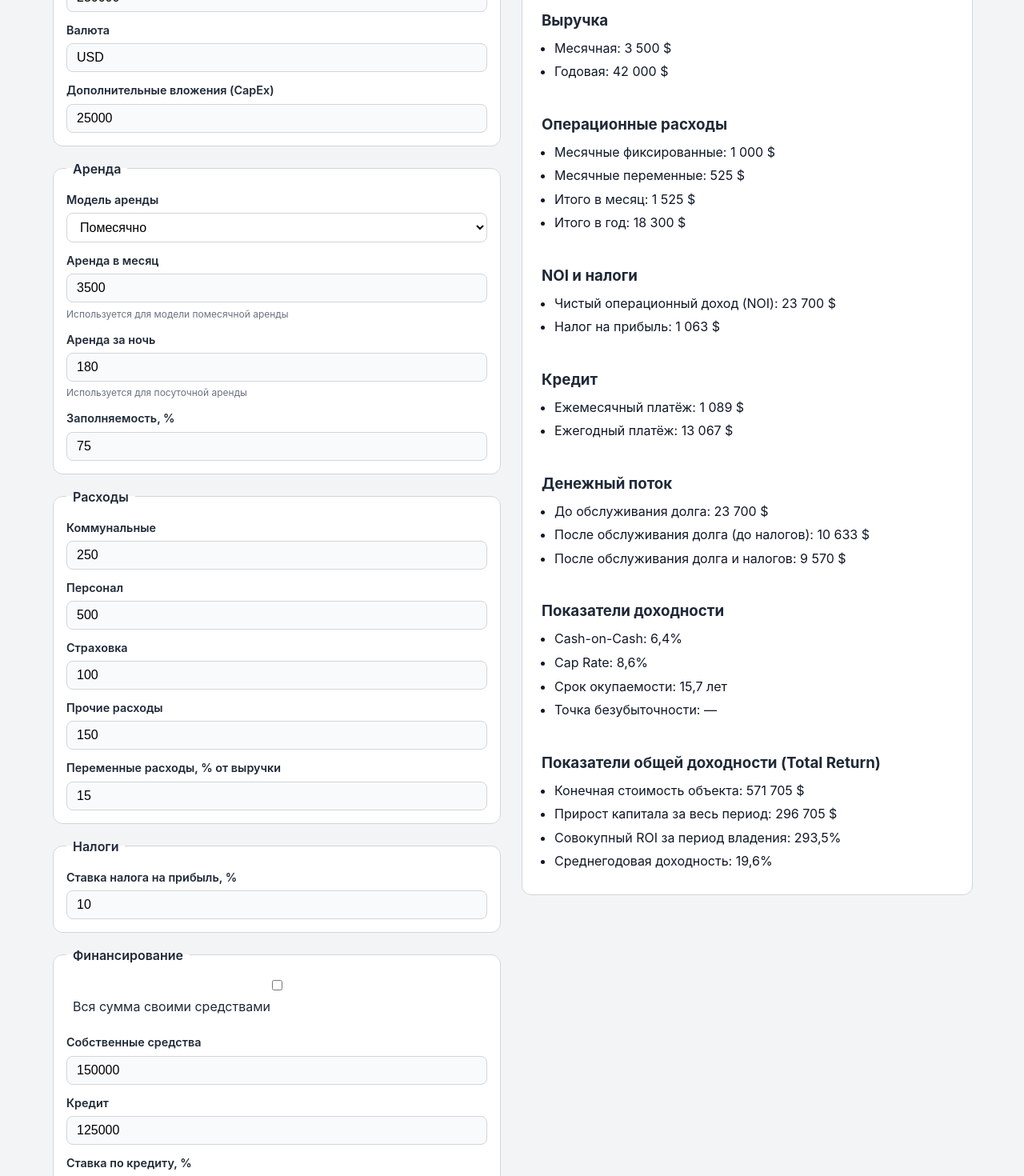
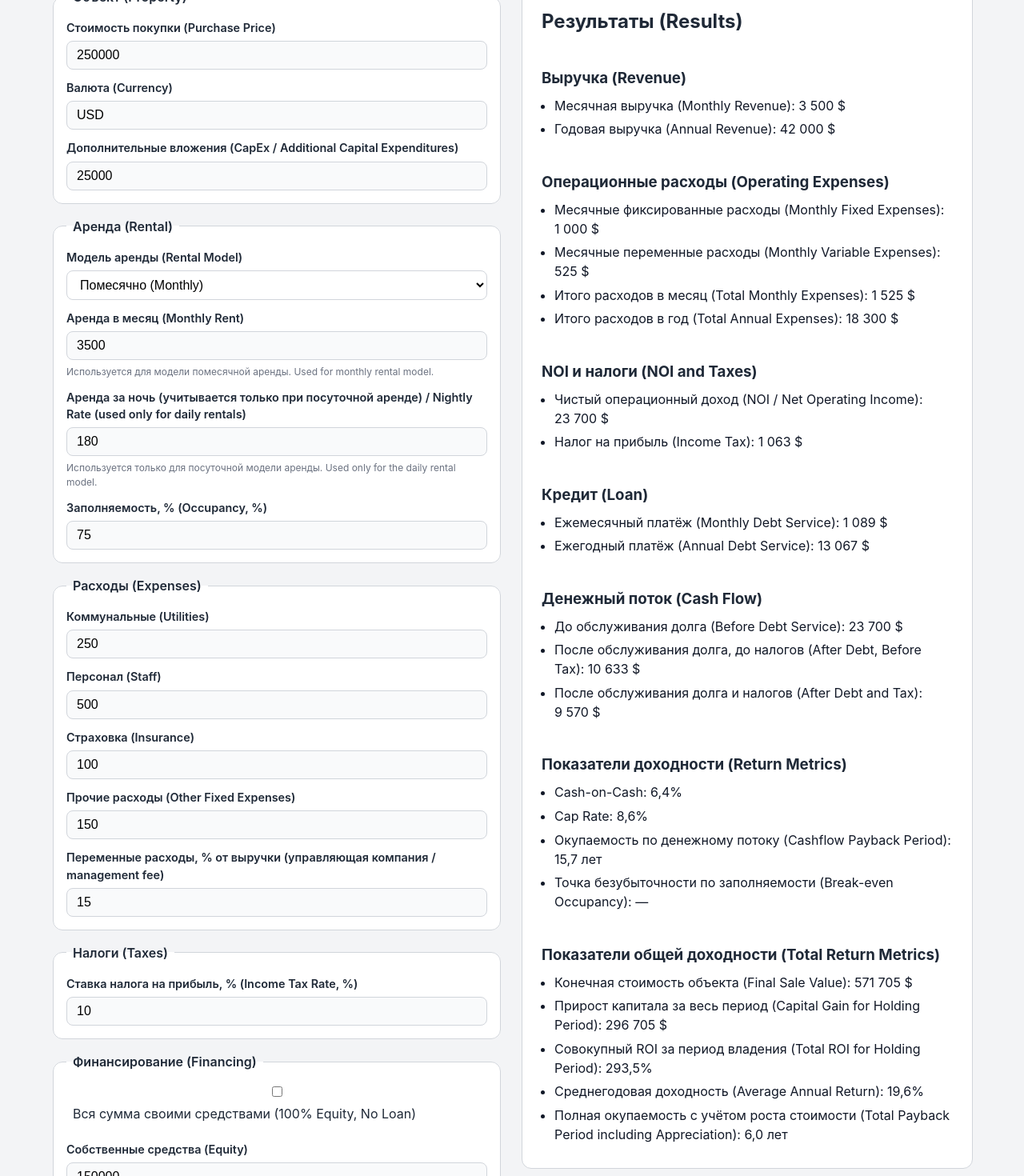
Before and after one commit to inexabali-blip/calculator-nedvizhimosti, a React (Vite) app: page / in a window 1280 px wide. Shown: the part 240-1710 px from the top of the page at 80% size. Built offline with nearby package versions, Linux system fonts and the light colour scheme.

Commit message:
Update payback metrics, add Total Payback and RU+EN labels

```diff
--- a/src/calculations/rentalCalculator.ts
+++ b/src/calculations/rentalCalculator.ts
@@ -104,7 +104,7 @@ export const calculateResults = (inputs: CalculatorInputs): CalculatorResults =>
   const cashOnCash =
     equity > 0 ? (annualAfterDebtAndTax / equity) * 100 : 0;
 
-  // Срок окупаемости по equity (в годах)
+  // Срок окупаемости по equity (в годах) — только по денежному потоку
   const paybackPeriodYears =
     annualAfterDebtAndTax > 0 && equity > 0
       ? equity / annualAfterDebtAndTax
@@ -140,17 +140,18 @@ export const calculateResults = (inputs: CalculatorInputs): CalculatorResults =>
 
   // ---------- 8. TOTAL RETURN / СОВОКУПНЫЙ ROI ----------
 
-  // Берём срок владения и ставку удорожания из projection,
-  // если их ещё нет в форме — можно временно задать дефолты
+  // Берём срок владения и ставку удорожания из projection
   const holdingPeriodYears = safeNumber(projection?.holdingPeriodYears ?? 15);
   const annualAppreciationRate = safeNumber(projection?.annualAppreciationRate ?? 5); // % в год
 
   // За базовую стоимость берём totalPurchase (цена объекта + CapEx)
   const initialValue = totalPurchase;
 
+  const appreciationRateDecimal = annualAppreciationRate / 100;
+
   const finalSaleValue =
     initialValue > 0
-      ? initialValue * Math.pow(1 + annualAppreciationRate / 100, holdingPeriodYears)
+      ? initialValue * Math.pow(1 + appreciationRateDecimal, holdingPeriodYears)
       : 0;
 
   const capitalGain = finalSaleValue - initialValue;
@@ -165,11 +166,31 @@ export const calculateResults = (inputs: CalculatorInputs): CalculatorResults =>
   const annualizedReturn =
     holdingPeriodYears > 0 ? totalROI / holdingPeriodYears : 0;
 
+  // 🔹 Новая метрика: полная окупаемость с учётом роста стоимости (Total Payback Period)
+  let totalPaybackPeriodYears: number | null = null;
+
+  if (initialValue > 0 && equity > 0 && holdingPeriodYears > 0) {
+    for (let year = 1; year <= holdingPeriodYears; year++) {
+      const valueAtYear =
+        initialValue * Math.pow(1 + appreciationRateDecimal, year);
+      const capitalGainAtYear = valueAtYear - initialValue;
+
+      const cashflowToYear = annualAfterDebtAndTax * year;
+      const totalProfitToYear = cashflowToYear + capitalGainAtYear;
+
+      if (totalProfitToYear >= equity) {
+        totalPaybackPeriodYears = year;
+        break;
+      }
+    }
+  }
+
   const totalReturn = {
     finalSaleValue,
     capitalGain,
     totalROI,
     annualizedReturn,
+    totalPaybackPeriodYears,
   };
 
   // ---------- 9. Финальный объект ----------
@@ -181,7 +202,7 @@ export const calculateResults = (inputs: CalculatorInputs): CalculatorResults =>
     cashFlow,
     taxes: taxesAmount,
     returnMetrics,
-    totalReturn, // ← НОВЫЙ БЛОК В РЕЗУЛЬТАТАХ
+    totalReturn, // ← Total Return + полная окупаемость
   };
 
   return results;
--- a/src/components/App.tsx
+++ b/src/components/App.tsx
@@ -25,17 +25,18 @@ const App: React.FC = () => {
   return (
     <div className="container">
       <header>
-        <h1>Калькулятор доходности недвижимости</h1>
+        <h1>Калькулятор доходности недвижимости (Real Estate Investment Calculator)</h1>
         <p>
-          Изменяйте входные данные, чтобы мгновенно увидеть влияние на доходность
-          объекта.
+          Изменяйте входные данные, чтобы мгновенно увидеть влияние на доходность объекта.
+          Adjust the inputs to instantly see how they affect your property returns.
         </p>
       </header>
       <main className="layout">
         <form className="form">
-          <FormSection title="Объект">
+          {/* ОБЪЕКТ / PROPERTY */}
+          <FormSection title="Объект (Property)">
             <InputField
-              label="Стоимость покупки"
+              label="Стоимость покупки (Purchase Price)"
               value={inputs.property.purchasePrice}
               onChange={(value) =>
                 updateProperty({ purchasePrice: Number(value) })
@@ -44,13 +45,13 @@ const App: React.FC = () => {
               min={0}
             />
             <InputField
-              label="Валюта"
+              label="Валюта (Currency)"
               value={inputs.property.currency}
               onChange={handleCurrencyChange}
               type="text"
             />
             <InputField
-              label="Дополнительные вложения (CapEx)"
+              label="Дополнительные вложения (CapEx / Additional Capital Expenditures)"
               value={inputs.property.initialCapex}
               onChange={(value) =>
                 updateProperty({ initialCapex: Number(value) })
@@ -60,9 +61,12 @@ const App: React.FC = () => {
             />
           </FormSection>
 
-          <FormSection title="Аренда">
+          {/* АРЕНДА / RENTAL */}
+          <FormSection title="Аренда (Rental)">
             <label className="field">
-              <span className="field__label">Модель аренды</span>
+              <span className="field__label">
+                Модель аренды (Rental Model)
+              </span>
               <div className="field__input-wrapper">
                 <select
                   value={inputs.rental.model}
@@ -72,33 +76,36 @@ const App: React.FC = () => {
                     })
                   }
                 >
-                  <option value="monthly">Помесячно</option>
-                  <option value="daily">Посуточно</option>
+                  <option value="monthly">Помесячно (Monthly)</option>
+                  <option value="daily">Посуточно (Daily)</option>
                 </select>
               </div>
             </label>
+
             <InputField
-              label="Аренда в месяц"
+              label="Аренда в месяц (Monthly Rent)"
               value={inputs.rental.monthlyRent}
               onChange={(value) =>
                 updateRental({ monthlyRent: Number(value) })
               }
               step={100}
               min={0}
-              description="Используется для модели помесячной аренды"
+              description="Используется для модели помесячной аренды. Used for monthly rental model."
             />
+
             <InputField
-              label="Аренда за ночь"
+              label="Аренда за ночь (учитывается только при посуточной аренде) / Nightly Rate (used only for daily rentals)"
               value={inputs.rental.nightlyRent}
               onChange={(value) =>
                 updateRental({ nightlyRent: Number(value) })
               }
               step={10}
               min={0}
-              description="Используется для посуточной аренды"
+              description="Используется только для посуточной модели аренды. Used only for the daily rental model."
             />
+
             <InputField
-              label="Заполняемость, %"
+              label="Заполняемость, % (Occupancy, %)"
               value={inputs.rental.occupancy}
               onChange={(value) => updateRental({ occupancy: Number(value) })}
               step={1}
@@ -107,9 +114,10 @@ const App: React.FC = () => {
             />
           </FormSection>
 
-          <FormSection title="Расходы">
+          {/* РАСХОДЫ / EXPENSES */}
+          <FormSection title="Расходы (Expenses)">
             <InputField
-              label="Коммунальные"
+              label="Коммунальные (Utilities)"
               value={inputs.expenses.fixed.utilities}
               onChange={(value) =>
                 updateExpenses({
@@ -120,7 +128,7 @@ const App: React.FC = () => {
               min={0}
             />
             <InputField
-              label="Персонал"
+              label="Персонал (Staff)"
               value={inputs.expenses.fixed.staff}
               onChange={(value) =>
                 updateExpenses({
@@ -131,7 +139,7 @@ const App: React.FC = () => {
               min={0}
             />
             <InputField
-              label="Страховка"
+              label="Страховка (Insurance)"
               value={inputs.expenses.fixed.insurance}
               onChange={(value) =>
                 updateExpenses({
@@ -142,7 +150,7 @@ const App: React.FC = () => {
               min={0}
             />
             <InputField
-              label="Прочие расходы"
+              label="Прочие расходы (Other Fixed Expenses)"
               value={inputs.expenses.fixed.other}
               onChange={(value) =>
                 updateExpenses({
@@ -153,7 +161,7 @@ const App: React.FC = () => {
               min={0}
             />
             <InputField
-              label="Переменные расходы, % от выручки"
+              label="Переменные расходы, % от выручки (управляющая компания / management fee)"
               value={inputs.expenses.variable.revenueShare}
               onChange={(value) =>
                 updateExpenses({
@@ -169,9 +177,10 @@ const App: React.FC = () => {
             />
           </FormSection>
 
-          <FormSection title="Налоги">
+          {/* НАЛОГИ / TAXES */}
+          <FormSection title="Налоги (Taxes)">
             <InputField
-              label="Ставка налога на прибыль, %"
+              label="Ставка налога на прибыль, % (Income Tax Rate, %)"
               value={inputs.taxes.incomeTaxRate}
               onChange={(value) =>
                 updateTaxes({ incomeTaxRate: Number(value) })
@@ -182,7 +191,8 @@ const App: React.FC = () => {
             />
           </FormSection>
 
-          <FormSection title="Финансирование">
+          {/* ФИНАНСИРОВАНИЕ / FINANCING */}
+          <FormSection title="Финансирование (Financing)">
             {/* Галочка "Вся сумма своими средствами" */}
             <label className="field" style={{ marginBottom: '10px' }}>
               <input
@@ -213,11 +223,13 @@ const App: React.FC = () => {
                   }
                 }}
               />
-              <span style={{ marginLeft: 8 }}>Вся сумма своими средствами</span>
+              <span style={{ marginLeft: 8 }}>
+                Вся сумма своими средствами (100% Equity, No Loan)
+              </span>
             </label>
 
             <InputField
-              label="Собственные средства"
+              label="Собственные средства (Equity)"
               value={inputs.financing.equity}
               onChange={(value) =>
                 updateFinancing({ equity: Number(value) })
@@ -226,7 +238,7 @@ const App: React.FC = () => {
               min={0}
             />
             <InputField
-              label="Кредит"
+              label="Кредит (Loan Amount)"
               value={inputs.financing.loanAmount}
               onChange={(value) =>
                 updateFinancing({ loanAmount: Number(value) })
@@ -236,7 +248,7 @@ const App: React.FC = () => {
               disabled={isAllEquity}
             />
             <InputField
-              label="Ставка по кредиту, %"
+              label="Ставка по кредиту, % (Interest Rate, %)"
               value={inputs.financing.interestRate}
               onChange={(value) =>
                 updateFinancing({ interestRate: Number(value) })
@@ -246,7 +258,7 @@ const App: React.FC = () => {
               disabled={isAllEquity}
             />
             <InputField
-              label="Срок кредита, лет"
+              label="Срок кредита, лет (Loan Term, years)"
               value={inputs.financing.loanTermYears}
               onChange={(value) =>
                 updateFinancing({ loanTermYears: Number(value) })
@@ -257,10 +269,10 @@ const App: React.FC = () => {
             />
           </FormSection>
 
-          {/* 🔹 НОВЫЙ РАЗДЕЛ: Прогноз и рост стоимости */}
-          <FormSection title="Прогноз / Рост стоимости">
+          {/* ПРОГНОЗ / ПРОЦЕНТ РОСТА / PROJECTION */}
+          <FormSection title="Прогноз / Рост стоимости (Projection / Capital Appreciation)">
             <InputField
-              label="Срок владения, лет"
+              label="Срок владения, лет (Holding Period, years)"
               value={inputs.projection.holdingPeriodYears}
               onChange={(value) =>
                 updateProjection({ holdingPeriodYears: Number(value) })
@@ -270,7 +282,7 @@ const App: React.FC = () => {
               max={50}
             />
             <InputField
-              label="Рост стоимости объекта, % в год"
+              label="Рост стоимости объекта, % в год (Annual Appreciation Rate, %)"
               value={inputs.projection.annualAppreciationRate}
               onChange={(value) =>
                 updateProjection({
@@ -288,7 +300,7 @@ const App: React.FC = () => {
             className="reset-button"
             onClick={reset}
           >
-            Сбросить на значения по умолчанию
+            Сбросить на значения по умолчанию (Reset to Defaults)
           </button>
         </form>
         <ResultsView inputs={inputs} results={results} />
--- a/src/components/ResultsView.tsx
+++ b/src/components/ResultsView.tsx
@@ -30,7 +30,7 @@ export const ResultsView = ({ inputs, results }: ResultsViewProps) => {
   ) {
     return (
       <section className="results">
-        <h2>Результаты</h2>
+        <h2>Результаты (Results)</h2>
         <p>Недостаточно данных для расчёта (results ещё не полностью посчитан).</p>
       </section>
     );
@@ -40,95 +40,111 @@ export const ResultsView = ({ inputs, results }: ResultsViewProps) => {
 
   return (
     <section className="results">
-      <h2>Результаты</h2>
+      <h2>Результаты (Results)</h2>
       <div className="results__grid">
+        {/* Выручка / Revenue */}
         <div>
-          <h3>Выручка</h3>
+          <h3>Выручка (Revenue)</h3>
           <ul>
             <li>
-              Месячная: {formatCurrency(results.grossIncome.monthly, currency)}
+              Месячная выручка (Monthly Revenue):{' '}
+              {formatCurrency(results.grossIncome.monthly, currency)}
             </li>
             <li>
-              Годовая: {formatCurrency(results.grossIncome.annual, currency)}
+              Годовая выручка (Annual Revenue):{' '}
+              {formatCurrency(results.grossIncome.annual, currency)}
             </li>
           </ul>
         </div>
 
+        {/* Операционные расходы / Operating Expenses */}
         <div>
-          <h3>Операционные расходы</h3>
+          <h3>Операционные расходы (Operating Expenses)</h3>
           <ul>
             <li>
-              Месячные фиксированные:{' '}
+              Месячные фиксированные расходы (Monthly Fixed Expenses):{' '}
               {formatCurrency(results.operatingExpenses.monthlyFixed, currency)}
             </li>
             <li>
-              Месячные переменные:{' '}
+              Месячные переменные расходы (Monthly Variable Expenses):{' '}
               {formatCurrency(results.operatingExpenses.monthlyVariable, currency)}
             </li>
             <li>
-              Итого в месяц:{' '}
+              Итого расходов в месяц (Total Monthly Expenses):{' '}
               {formatCurrency(results.operatingExpenses.monthlyTotal, currency)}
             </li>
             <li>
-              Итого в год:{' '}
+              Итого расходов в год (Total Annual Expenses):{' '}
               {formatCurrency(results.operatingExpenses.annualTotal, currency)}
             </li>
           </ul>
         </div>
 
+        {/* NOI и налоги / NOI and Taxes */}
         <div>
-          <h3>NOI и налоги</h3>
+          <h3>NOI и налоги (NOI and Taxes)</h3>
           <ul>
             <li>
-              Чистый операционный доход (NOI): {formatCurrency(results.noi, currency)}
+              Чистый операционный доход (NOI / Net Operating Income):{' '}
+              {formatCurrency(results.noi, currency)}
             </li>
-            <li>Налог на прибыль: {formatCurrency(results.taxes, currency)}</li>
+            <li>
+              Налог на прибыль (Income Tax):{' '}
+              {formatCurrency(results.taxes, currency)}
+            </li>
           </ul>
         </div>
 
+        {/* Кредит / Loan */}
         <div>
-          <h3>Кредит</h3>
+          <h3>Кредит (Loan)</h3>
           <ul>
             <li>
-              Ежемесячный платёж:{' '}
+              Ежемесячный платёж (Monthly Debt Service):{' '}
               {formatCurrency(results.loanPayments.monthly, currency)}
             </li>
             <li>
-              Ежегодный платёж:{' '}
+              Ежегодный платёж (Annual Debt Service):{' '}
               {formatCurrency(results.loanPayments.annual, currency)}
             </li>
           </ul>
         </div>
 
+        {/* Денежный поток / Cash Flow */}
         <div>
-          <h3>Денежный поток</h3>
+          <h3>Денежный поток (Cash Flow)</h3>
           <ul>
             <li>
-              До обслуживания долга:{' '}
+              До обслуживания долга (Before Debt Service):{' '}
               {formatCurrency(results.cashFlow.annualBeforeDebt, currency)}
             </li>
             <li>
-              После обслуживания долга (до налогов):{' '}
+              После обслуживания долга, до налогов (After Debt, Before Tax):{' '}
               {formatCurrency(results.cashFlow.annualAfterDebtBeforeTax, currency)}
             </li>
             <li>
-              После обслуживания долга и налогов:{' '}
+              После обслуживания долга и налогов (After Debt and Tax):{' '}
               {formatCurrency(results.cashFlow.annualAfterDebtAndTax, currency)}
             </li>
           </ul>
         </div>
 
+        {/* Показатели доходности / Return Metrics */}
         <div>
-          <h3>Показатели доходности</h3>
+          <h3>Показатели доходности (Return Metrics)</h3>
           <ul>
-            <li>Cash-on-Cash: {formatPercent(results.returnMetrics.cashOnCash)}</li>
-            <li>Cap Rate: {formatPercent(results.returnMetrics.capRate)}</li>
             <li>
-              Срок окупаемости:{' '}
+              Cash-on-Cash: {formatPercent(results.returnMetrics.cashOnCash)}
+            </li>
+            <li>
+              Cap Rate: {formatPercent(results.returnMetrics.capRate)}
+            </li>
+            <li>
+              Окупаемость по денежному потоку (Cashflow Payback Period):{' '}
               {formatPayback(results.returnMetrics.paybackPeriodYears)}
             </li>
             <li>
-              Точка безубыточности:{' '}
+              Точка безубыточности по заполняемости (Break-even Occupancy):{' '}
               {results.returnMetrics.breakEvenOccupancy !== null
                 ? formatPercent(results.returnMetrics.breakEvenOccupancy)
                 : '—'}
@@ -136,25 +152,30 @@ export const ResultsView = ({ inputs, results }: ResultsViewProps) => {
           </ul>
         </div>
 
-        {/* 🔹 НОВЫЙ БЛОК: Общая доходность / Total Return */}
+        {/* Общая доходность / Total Return */}
         <div>
-          <h3>Показатели общей доходности (Total Return)</h3>
+          <h3>Показатели общей доходности (Total Return Metrics)</h3>
           <ul>
             <li>
-              Конечная стоимость объекта:{' '}
+              Конечная стоимость объекта (Final Sale Value):{' '}
               {formatCurrency(totalReturn.finalSaleValue, currency)}
             </li>
             <li>
-              Прирост капитала за весь период:{' '}
+              Прирост капитала за весь период (Capital Gain for Holding Period):{' '}
               {formatCurrency(totalReturn.capitalGain, currency)}
             </li>
             <li>
-              Совокупный ROI за период владения:{' '}
+              Совокупный ROI за период владения (Total ROI for Holding Period):{' '}
               {formatPercent(totalReturn.totalROI)}
             </li>
             <li>
-              Среднегодовая доходность:{' '}
+              Среднегодовая доходность (Average Annual Return):{' '}
               {formatPercent(totalReturn.annualizedReturn)}
+            </li>
+            <li>
+              Полная окупаемость с учётом роста стоимости
+              (Total Payback Period including Appreciation):{' '}
+              {formatPayback(totalReturn.totalPaybackPeriodYears)}
             </li>
           </ul>
         </div>
```
Also changed, not shown: src/types/rentalTypes.ts (+7 -6 lines).
